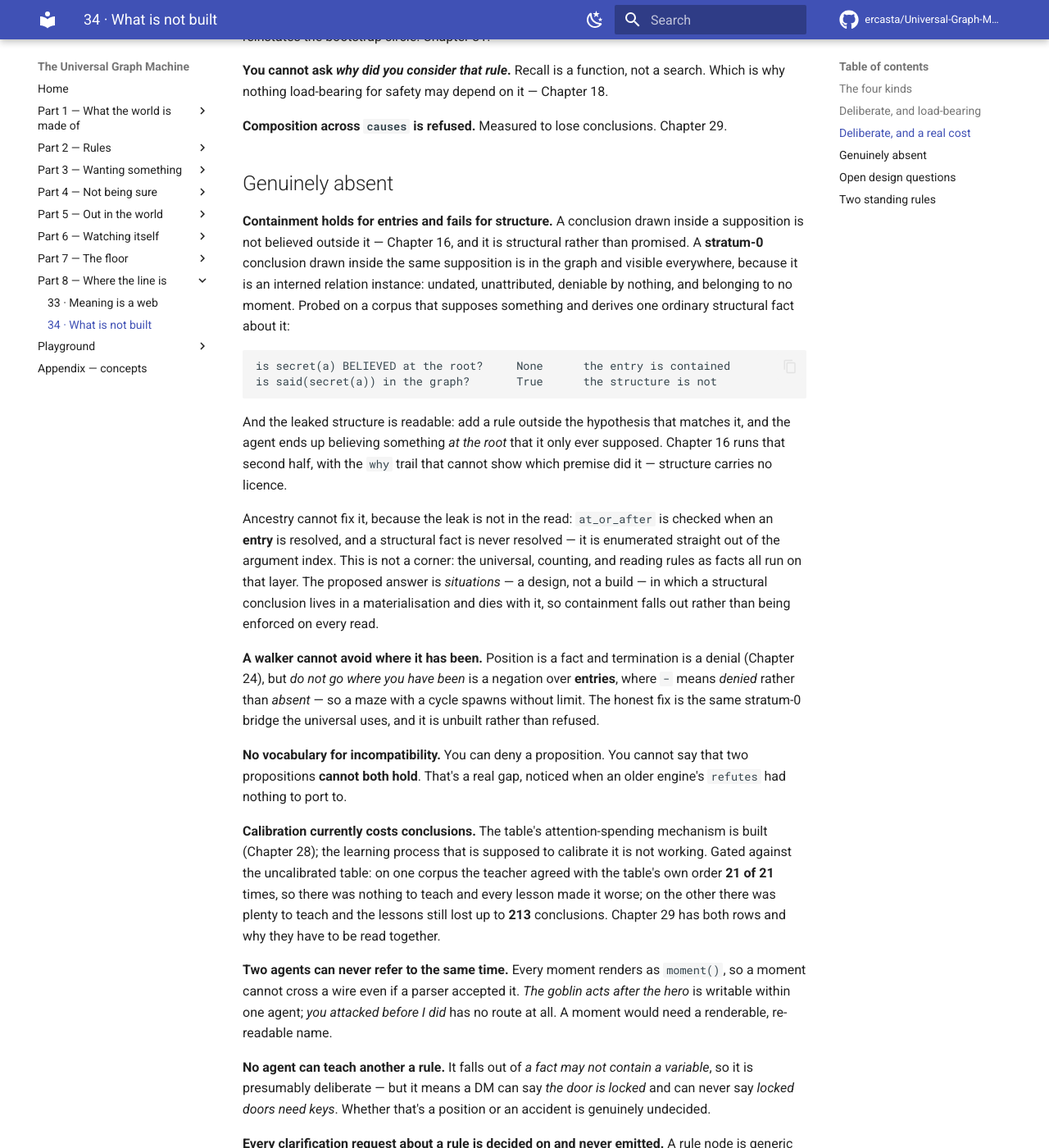
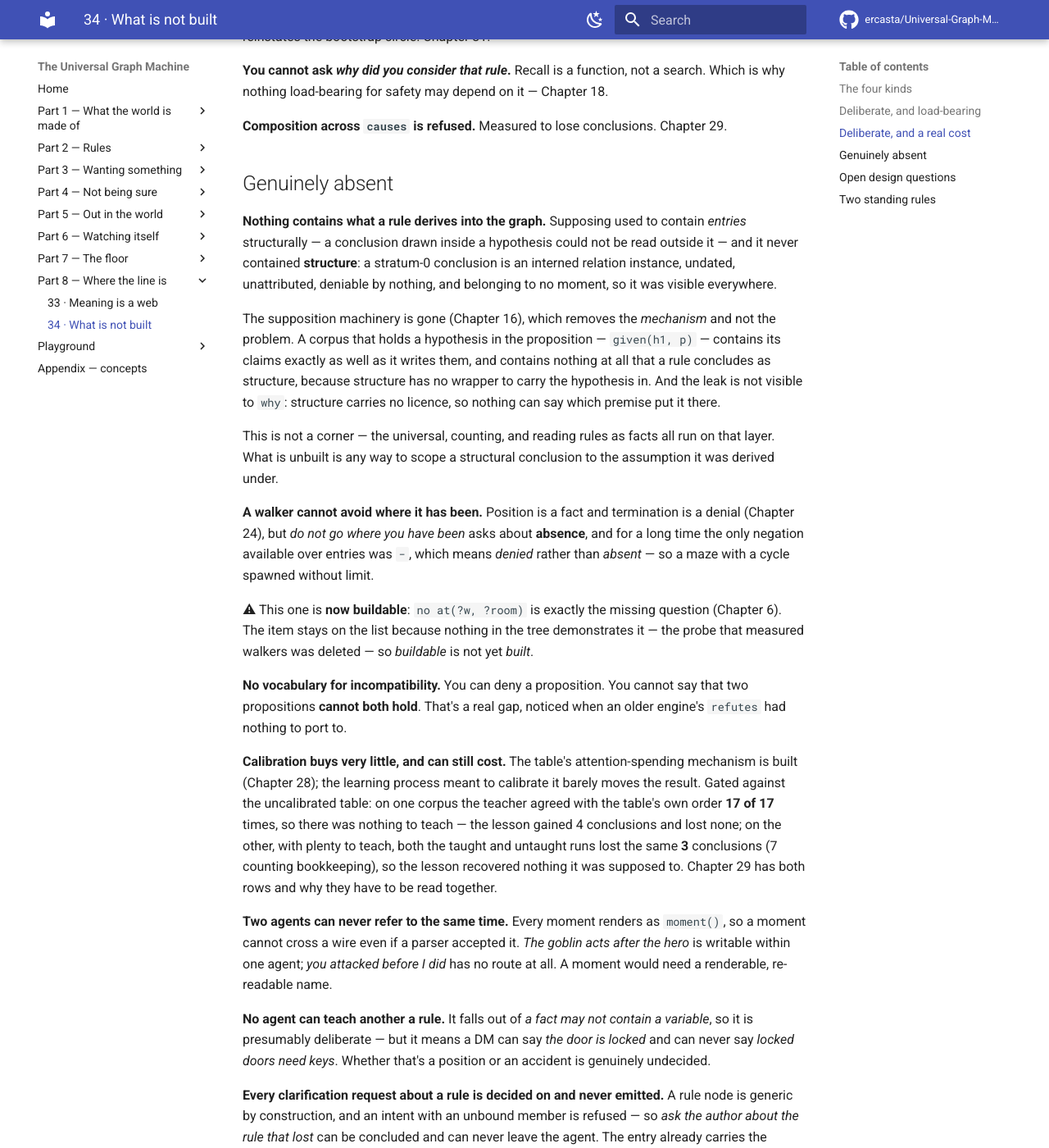
Before and after one commit to ercasta/Universal-Graph-Machine, an MkDocs documentation site: the page built from book/docs/horizon/34-not-built.md, in a window 1280 px wide and 1400 px high, scrolled down 1611 px. Shown: the whole window at 82% size. Built offline with MkDocs 1.6.1 and Material for MkDocs 9.7.7, drawn with Linux system fonts in a browser that asks for light colours; comment, search, counter and statistics services are not loaded; some of the changed text lies outside the part shown.

````diff
--- a/book/docs/horizon/34-not-built.md
+++ b/book/docs/horizon/34-not-built.md
@@ -78,49 +78,48 @@ Chapter 29.
 
 ## Genuinely absent
 
-**Containment holds for entries and fails for structure.** A conclusion drawn
-inside a supposition is not believed outside it — Chapter 16, and it is
-structural rather than promised. A **stratum-0** conclusion drawn inside the
-same supposition is in the graph and visible everywhere, because it is an
-interned relation instance: undated, unattributed, deniable by nothing, and
-belonging to no moment. Probed on a corpus that supposes something and derives
-one ordinary structural fact about it:
+**Nothing contains what a rule derives into the graph.** Supposing used to
+contain *entries* structurally — a conclusion drawn inside a hypothesis could
+not be read outside it — and it never contained **structure**: a stratum-0
+conclusion is an interned relation instance, undated, unattributed, deniable by
+nothing, and belonging to no moment, so it was visible everywhere.
 
-```
-is secret(a) BELIEVED at the root?     None      the entry is contained
-is said(secret(a)) in the graph?       True      the structure is not
-```
+The supposition machinery is gone (Chapter 16), which removes the *mechanism*
+and not the problem. A corpus that holds a hypothesis in the proposition —
+`given(h1, p)` — contains its claims exactly as well as it writes them, and
+contains nothing at all that a rule concludes as structure, because structure
+has no wrapper to carry the hypothesis in. And the leak is not visible to
+`why`: structure carries no licence, so nothing can say which premise put it
+there.
 
-And the leaked structure is readable: add a rule outside the hypothesis that
-matches it, and the agent ends up believing something *at the root* that it only
-ever supposed. Chapter 16 runs that second half, with the `why` trail that cannot
-show which premise did it — structure carries no licence.
+This is not a corner — the universal, counting, and reading rules as facts all
+run on that layer. What is unbuilt is any way to scope a structural conclusion
+to the assumption it was derived under.
 
-Ancestry cannot fix it, because the leak is not in the read: `at_or_after` is
-checked when an **entry** is resolved, and a structural fact is never resolved —
-it is enumerated straight out of the argument index. This is not a corner: the
-universal, counting, and reading rules as facts all run on that layer. The
-proposed answer is *situations* — a design, not a build — in which a structural
-conclusion lives in a materialisation and dies with it, so containment falls out
-rather than being enforced on every read.
+**A walker cannot avoid where it has been.** Position is a fact and termination
+is a denial (Chapter 24), but *do not go where you have been* asks about
+**absence**, and for a long time the only negation available over entries was
+`−`, which means *denied* rather than *absent* — so a maze with a cycle spawned
+without limit.
 
-**A walker cannot avoid where it has been.** Position is a fact and termination is
-a denial (Chapter 24), but *do not go where you have been* is a negation over
-**entries**, where `−` means *denied* rather than *absent* — so a maze with a
-cycle spawns without limit. The honest fix is the same stratum-0 bridge the
-universal uses, and it is unbuilt rather than refused.
+⚠ This one is **now buildable**: `no at(?w, ?room)` is exactly the missing
+question (Chapter 6). The item stays on the list because nothing in the tree
+demonstrates it — the probe that measured walkers was deleted — so *buildable*
+is not yet *built*.
 
 **No vocabulary for incompatibility.** You can deny a proposition. You cannot
 say that two propositions **cannot both hold**. That's a real gap, noticed when
 an older engine's `refutes` had nothing to port to.
 
-**Calibration currently costs conclusions.** The table's attention-spending
-mechanism is built (Chapter 28); the learning process that is supposed to
-calibrate it is not working. Gated against the uncalibrated table: on one corpus
-the teacher agreed with the table's own order **21 of 21** times, so there was
-nothing to teach and every lesson made it worse; on the other there was plenty to
-teach and the lessons still lost up to **213** conclusions. Chapter 29 has both
-rows and why they have to be read together.
+**Calibration buys very little, and can still cost.** The table's
+attention-spending mechanism is built (Chapter 28); the learning process meant
+to calibrate it barely moves the result. Gated against the uncalibrated table:
+on one corpus the teacher agreed with the table's own order **17 of 17** times,
+so there was nothing to teach — the lesson gained 4 conclusions and lost none;
+on the other, with plenty to teach, both the taught and untaught runs lost the
+same **3** conclusions (7 counting bookkeeping), so the lesson recovered
+nothing it was supposed to. Chapter 29 has both rows and why they have to be
+read together.
 
 **Two agents can never refer to the same time.** Every moment renders as
 `moment()`, so a moment cannot cross a wire even if a parser accepted it.
@@ -153,7 +152,7 @@ is sayable — it's *nothing arrived on this channel over this stretch*, and
 Chapter 19's spans are what make it bounded and checkable. Over an **open**
 domain of channels it is not, because a corpus relation cannot be structural.
 
-**A `?` conclusion crossing out of a supposition** has no defined form. `+` and
+**A `?` conclusion carried out of a hypothesis** has no defined form. `+` and
 `−` both become terms under the wrapper; `?` is a statement about *reading* and
 cannot.
 
````
Also changed, not shown: book/docs/watching/25-own-state.md (+15 -13 lines).
